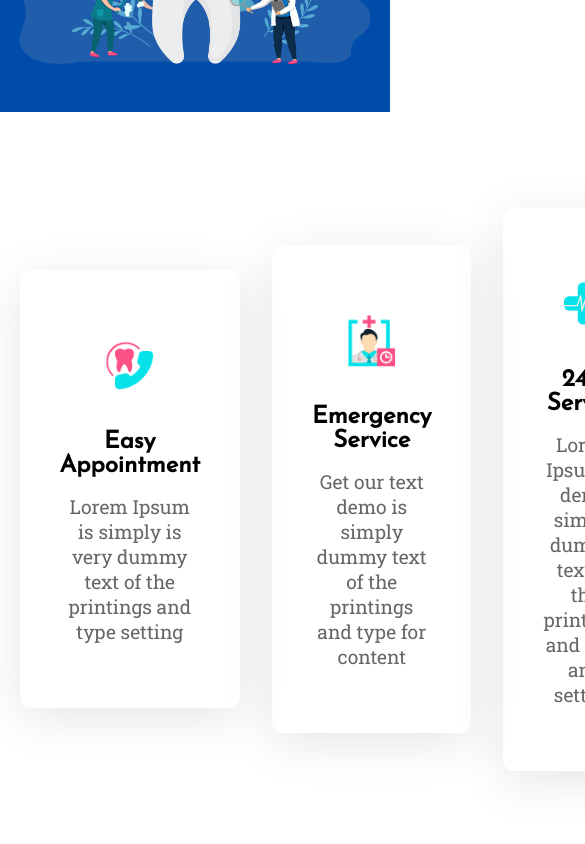
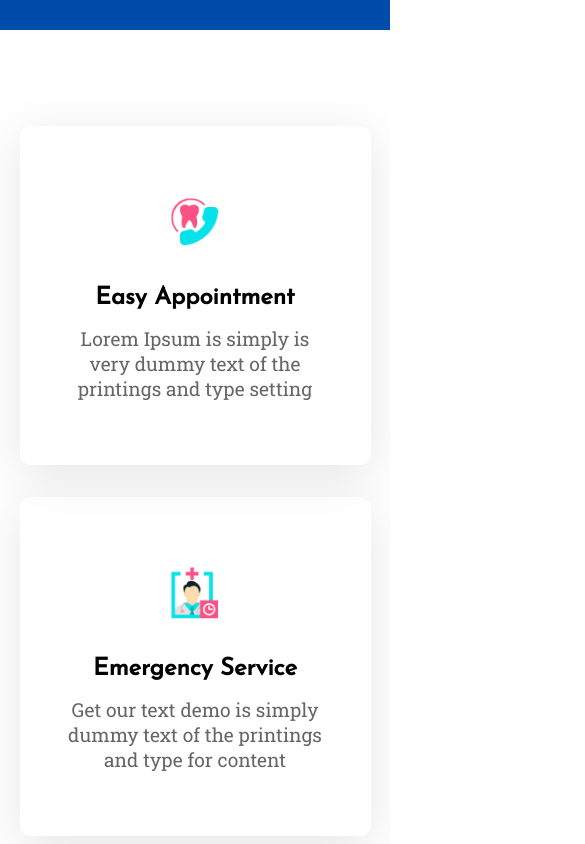
Before and after one commit to wakar-malik/dentist-website, a React (Vite) app: page / in a window 390 px wide. Shown: the part 960-1804 px from the top of the page, 585 px wide, since content can reach past the window. Built offline with nearby package versions, Linux system fonts and the light colour scheme.

Commit message:
fixed family section responsiveness

```diff
--- a/src/App.jsx
+++ b/src/App.jsx
@@ -15,14 +15,14 @@ function App() {
     <>
       <Home />
       <Welcome />
-      <Treatment />
+      {/* <Treatment />
       <Dentist />
       <Gallery />
       <Testimonials />
       <Appointment />
       <Blog />
       <Footer />
-      <Copyright />
+      <Copyright /> */}
     </>
   );
 }
--- a/src/section/Home/Home.jsx
+++ b/src/section/Home/Home.jsx
@@ -9,7 +9,7 @@ import Button from "../../components/Button/Button";
 function Home() {
   return (
     <Section className={`${styles.homeSection}`}>
-      <Navbar />
+      {/* <Navbar /> */}
 
       <div className={`${styles.homeContainer} globalWidth`}>
         <div className={styles.homeLeft}>
--- a/src/section/Welcome/Welcome.module.css
+++ b/src/section/Welcome/Welcome.module.css
@@ -97,6 +97,8 @@
 .welcomeCard {
   display: flex;
   flex-direction: column;
+  justify-content: flex-start;
+  align-self: stretch;
   padding: 4rem 2.5rem;
   transition: all 0.2s ease-in;
   text-align: center;
@@ -110,7 +112,7 @@
 .welcomeCard .welcomeCardImgContainer {
   width: 4rem;
   height: 4rem;
-  margin: auto;
+  margin: 0 auto;
   display: grid;
   place-items: center;
   margin-bottom: 2rem;
@@ -142,3 +144,65 @@
     bottom: -1rem;
   }
 }
+
+@media screen and (max-width: 1100px) {
+  .welcomeCardContainer {
+    flex-wrap: wrap;
+    row-gap: 2rem;
+    column-gap: 0;
+    justify-content: space-between;
+  }
+
+  .welcomeCard {
+    width: 48%;
+  }
+}
+
+@media screen and (max-width: 700px) {
+  .welcomeCard {
+    width: 100%;
+  }
+}
+
+@media screen and (max-width: 990px) {
+  .familySection .familyContainer {
+    flex-direction: column;
+  }
+
+  .familyLeft {
+    padding-bottom: 3rem;
+  }
+
+  .familyContainer .familyLeft,
+  .familyRight {
+    width: 100%;
+  }
+
+  .familyRight .familyCard {
+    justify-content: space-around;
+  }
+}
+
+@media screen and (min-width: 990px) and (max-width: 1100px) {
+  .familyRight .familyCard {
+    padding: 2rem;
+  }
+}
+
+@media screen and (max-width: 600px) {
+  .familyRight .familyCard {
+    padding: 1rem;
+  }
+}
+
+@media screen and (min-width: 990px) and (max-width: 1200px) {
+  .familyContainer .familyLeft .familyImgContainer .animatedImg {
+    width: 30%;
+  }
+}
+
+@media screen and (max-width: 989px) {
+  .familyContainer .familyLeft .familyImgContainer .animatedImg {
+    width: 30%;
+  }
+}
```
